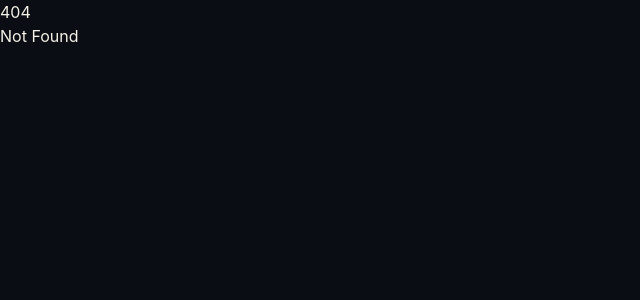
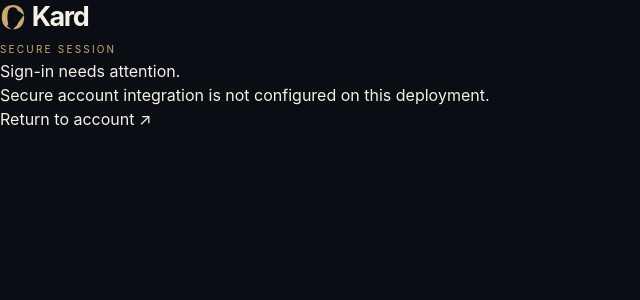
Before and after one commit to prince-web-beb/OKard, a SvelteKit app in the folder apps/web/: page /auth/callback in a window 1280 px wide. Before the commit this address had no page. Shown: the top 300 px of the page, without its empty margins (0-640 px from the left). Built offline with nearby package versions, Linux system fonts and the light colour scheme; no server answers.

Commit message:
feat(auth): add PKCE OIDC callback route with state verification and no token exposure

```diff
--- /dev/null
+++ b/apps/web/src/routes/auth/callback/+page.svelte
@@ -0,0 +1,45 @@
+<script lang="ts">
+  import { onMount } from 'svelte';
+  import { goto } from '$app/navigation';
+  import { getBrowserAuthManager, browserAuthConfigured } from '$lib/auth';
+
+  let busy = $state(true);
+  let error = $state('');
+
+  onMount(()=>{
+    if(!browserAuthConfigured()){
+      busy=false;error='Secure account integration is not configured on this deployment.';
+      return;
+    }
+    // The library validates redirect state, PKCE code verifier and OIDC claims.
+    // Do not parse or trust callback query parameters by hand.
+    void getBrowserAuthManager().signinRedirectCallback().then(async()=>{
+      await goto('/account',{replaceState:true,invalidateAll:true});
+    }).catch((reason)=>{
+      busy=false;
+      error=reason instanceof Error ? reason.message : 'Sign-in confirmation failed.';
+    });
+  });
+</script>
+
+<svelte:head>
+  <title>Confirming Sign-in — OKard Creator</title>
+  <meta name="robots" content="noindex, nofollow" />
+</svelte:head>
+
+<main class="auth-callback-main">
+  <a class="brand" href="/" aria-label="OKard Creator home">
+    <span class="brand-glyph">O<span class="brand-glyph-notch"></span></span>Kard
+  </a>
+  <section class="account-card" aria-live="polite">
+    <span class="panel-topline">SECURE SESSION</span>
+    {#if busy}
+      <h1>Confirming your sign-in.</h1>
+      <p>The identity provider is completing your authorization.</p>
+    {:else}
+      <h1>Sign-in needs attention.</h1>
+      <p role="alert">{error}</p>
+      <a class="account-action" href="/account">Return to account ↗</a>
+    {/if}
+  </section>
+</main>
```
